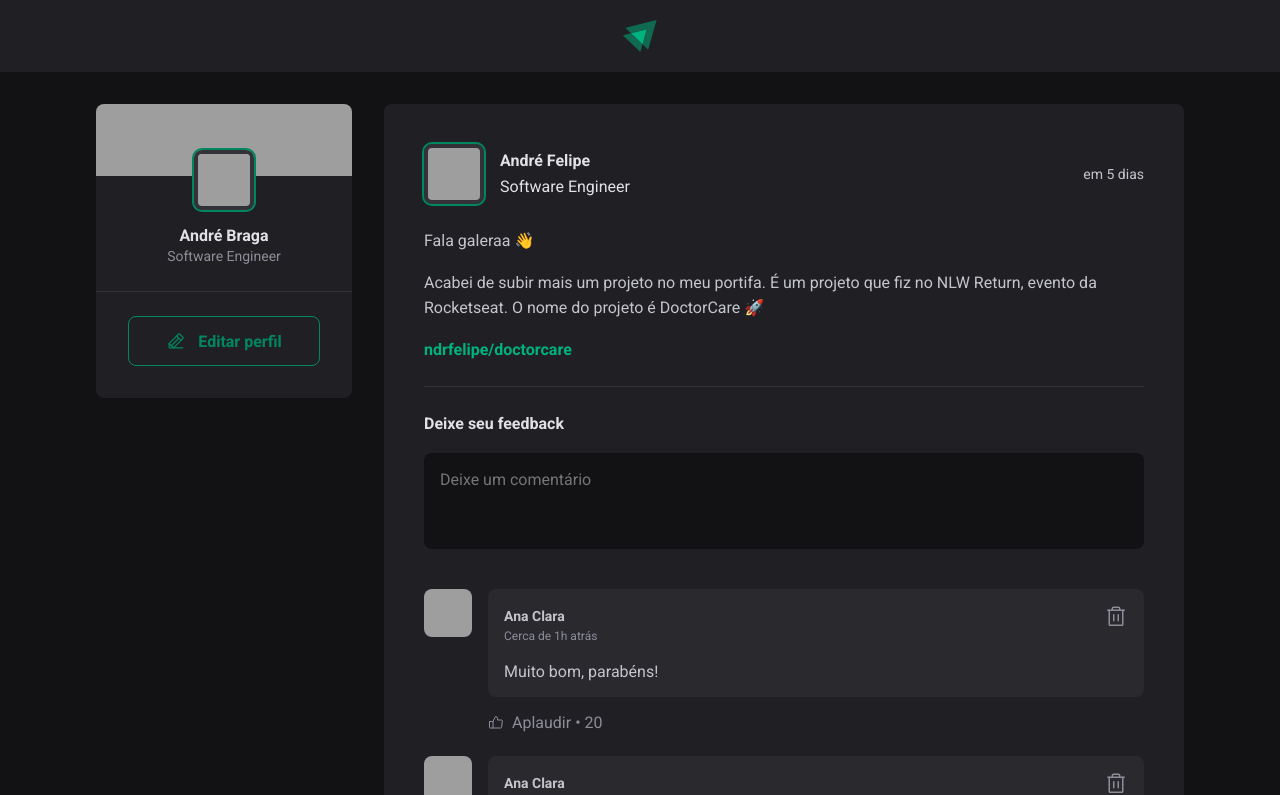
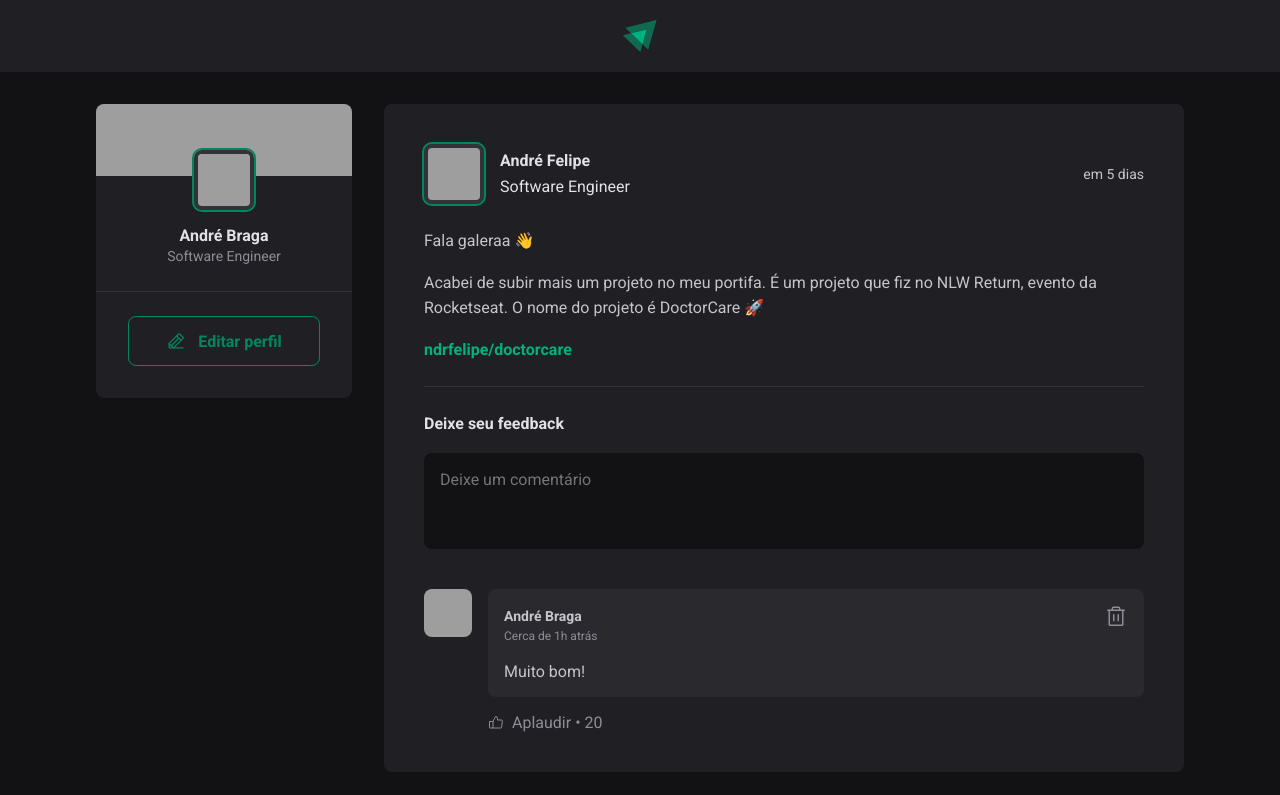
Before and after one commit to ndrfelipe/Blog, a React (Vite) app: page / in a window 1280 px wide. Shown: the top 795 px of the page. Built offline with nearby package versions, Linux system fonts and the light colour scheme; grey boxes are pictures that could not be loaded.

Commit message:
feat: comentários

```diff
--- a/src/components/Comment.jsx
+++ b/src/components/Comment.jsx
@@ -2,7 +2,7 @@
 import styles from './Comment.module.css'
 import { Avatar } from './Avatar'
 
-export function Comment() {
+export function Comment({content}) {
     return(
         <div className={styles.comment}>
 
@@ -12,7 +12,7 @@
                 <div className={styles.commentContent}>
                     <header>
                         <div className={ styles.authorAndTime}>
-                            <strong>Ana Clara</strong>
+                            <strong>André Braga</strong>
                             <time title='23 de Fevereiro às 00:25h' dateTime='2025-02-23 00:25:01'>Cerca de 1h atrás</time>
                         </div>
 
@@ -20,7 +20,7 @@
                             <Trash size={24} />
                         </button>
                     </header>
-                    <p>Muito bom, parabéns!</p>
+                    <p>{content}</p>
                 </div>
                 <footer>
                     <button>
--- a/src/components/Post.jsx
+++ b/src/components/Post.jsx
@@ -4,11 +4,29 @@
 import { Avatar } from './Avatar'
 import { Comment } from './Comment'
 import styles from './Post.module.css'
+import { useState } from 'react';
+
 
 
 export function Post({author, publishedAt, content}) {
 
+    const [comments, setComments] = useState([
+        'Muito bom!'
+    ])
 
+    const [newCommentText, setNewCommentText] = useState('');
+
+    function handleCreateNewComment(){
+        event.preventDefault();
+        setComments([...comments, newCommentText]);
+        setNewCommentText('');
+    };
+
+    function handleNewCommentChange(){
+        setNewCommentText(event.target.value);
+    }
+
+    // formatação das datas
     const publishedDateFormated = format(publishedAt, "dd 'de' LLLL 'às' HH:mm'h' ", {
         locale: ptBR,
     })
@@ -38,19 +56,22 @@
 
             {content.map( line => {
                 if (line.type == 'paragraph') {
-                    return <p>{line.content}</p>;
+                    return <p key={line.content}>{line.content}</p>;
                 } else if (line.type == 'link') {
-                    return <p><a href="#">{line.content}</a></p>;
+                    return <p key={line.content}><a href="#">{line.content}</a></p>;
                 }
             })}
 
         </div>
 
-        <form className={ styles.commentForm} action="">
+        <form onSubmit={handleCreateNewComment} className={ styles.commentForm} action="">
             <strong>
                 Deixe seu feedback
                 <textarea
+                    name='comment'
                     placeholder='Deixe um comentário'
+                    value={newCommentText}
+                    onChange={handleNewCommentChange}
                 />
 
                 <footer>
@@ -61,9 +82,9 @@
         </form>
 
         <div className={styles.commentList}>
-            <Comment />
-            <Comment />
-            <Comment />
+            {comments.map( comment => {
+                return <Comment key={comment} content={comment} />
+            })}
         </div>
 
 
--- a/src/main.jsx
+++ b/src/main.jsx
@@ -6,6 +6,5 @@
   // componentes do react.
   <StrictMode>
     <App />
-
   </StrictMode>
 )
```
